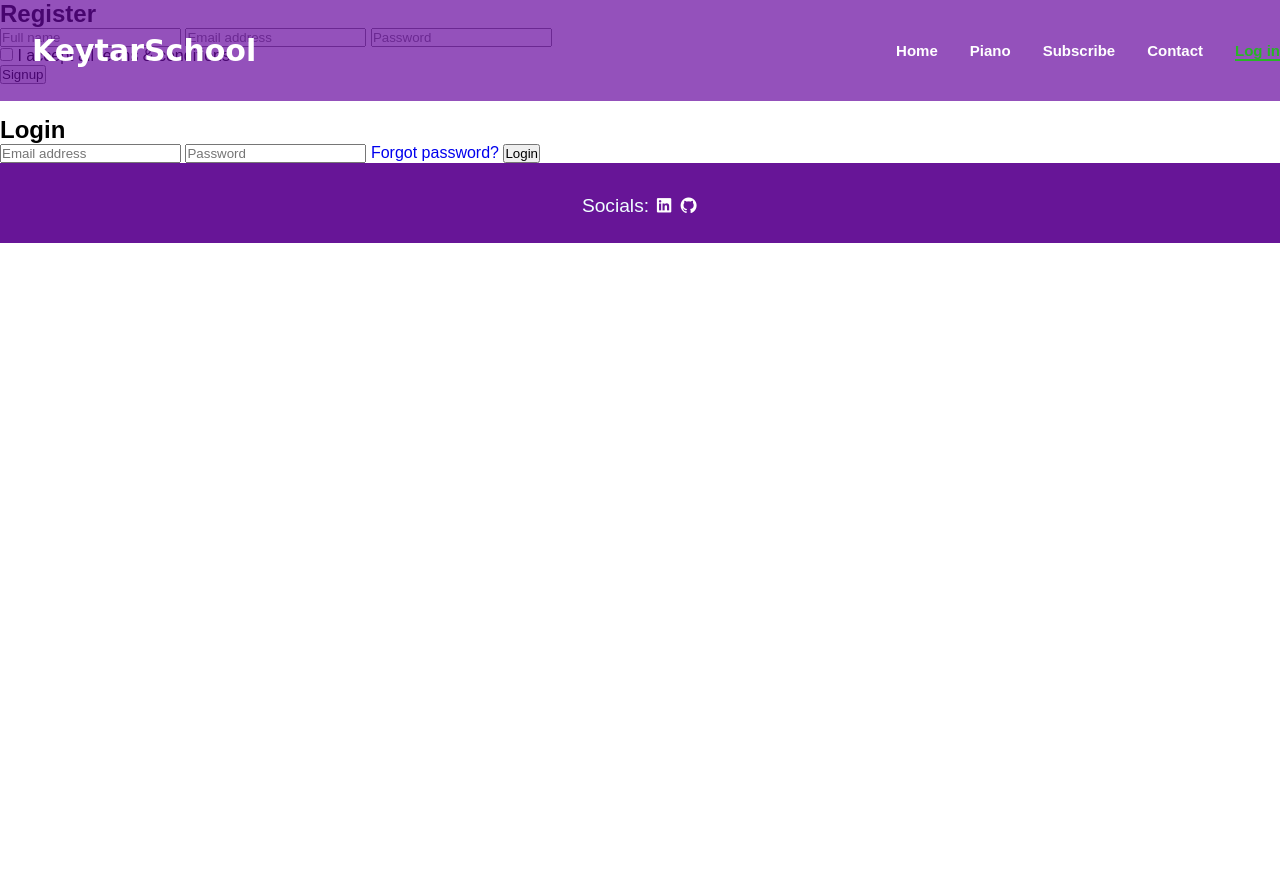
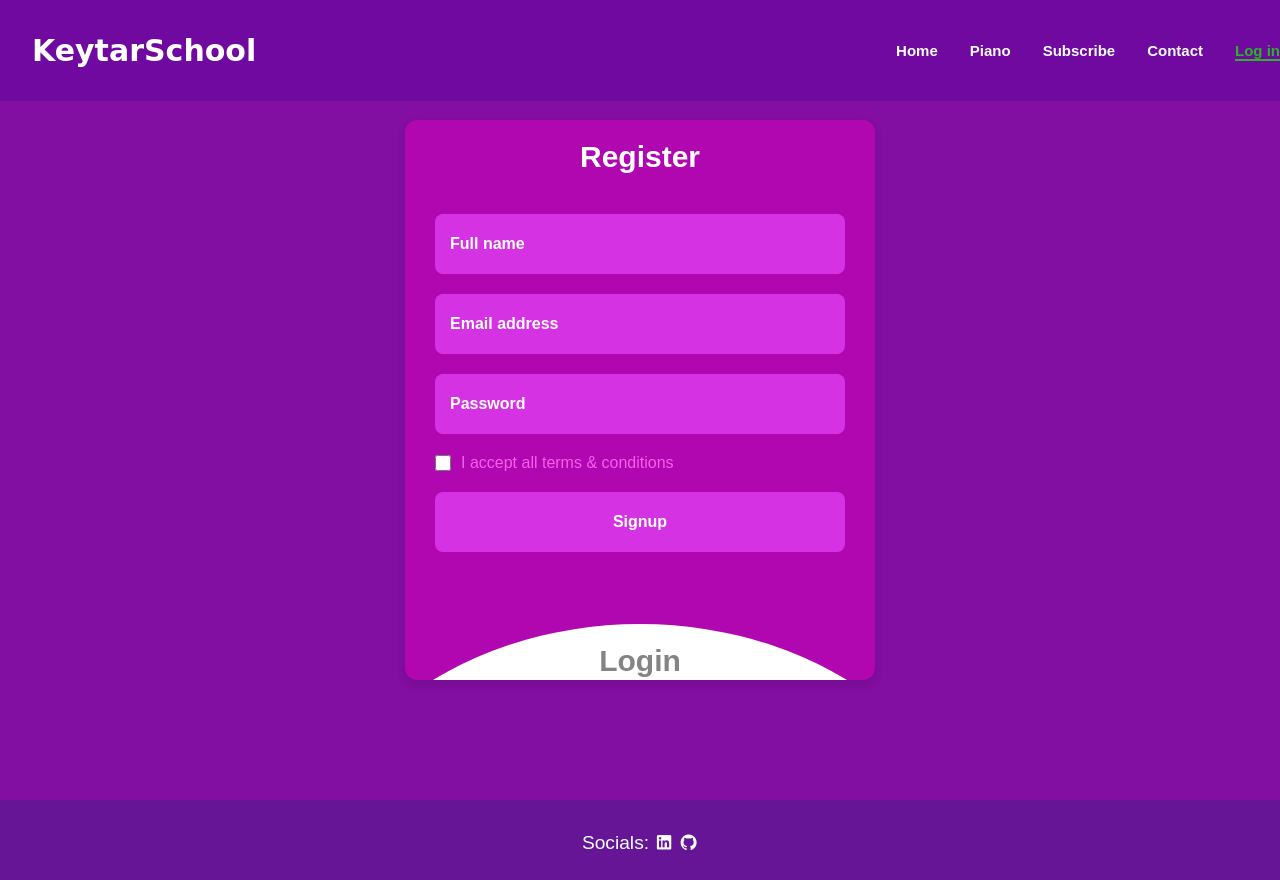
Before and after one commit to PSebastian96/pjt2-keytarschool, a plain HTML site: page login.html in a window 1280 px wide. Before the commit the page ends 800 px from the top, so only its background shows below. Drawn offline with nearby package versions, Linux system fonts and the light colour scheme; a web font is replaced by a local one.

Commit message:
login form styled

```diff
--- a/assets/stylingcss/style.css
+++ b/assets/stylingcss/style.css
@@ -736,3 +736,141 @@ cursor: pointer;
     animation: 0.3s linear;
     display: none;
 }
+
+/* ------------------ Login & Register page*/
+
+.log-reg-container {
+    min-height: 100vh;
+    display: flex;
+    align-items: center;
+    justify-content: center;
+    background: #820ea2;
+    padding: 5rem;
+  }
+  .log-reg-wrapper {
+    position: relative;
+    max-height: 560px;
+    max-width: 470px;
+    width: 100%;
+    border-radius: 12px;
+    padding: 20px 30px 120px;
+    background: #b007b0;
+    box-shadow: 0 5px 10px rgba( 0, 0, 0, 0.1);
+    overflow: hidden;
+  }
+  .form.login {
+    position: absolute;
+    left: 50%;
+    bottom: -90%;
+    transform: translateX(-50%);
+    width: calc(100% + 220px);
+    padding: 20px 140px;
+    border-radius: 50%;
+    height: 100%;
+    background: #fff;
+    transition: all 0.6s ease;
+  }
+  .log-reg-wrapper.active
+  .form.login {
+    bottom: -15%;
+    border-radius: 35%;
+    box-shadow: 0 -5px
+      10px rgba(0, 0, 0, 0.1);
+  }
+  .form h1 {
+    font-size: 30px;
+    text-align: center;
+    color: #fff;
+    font-weight: 600;
+    cursor: pointer;
+  }
+  .form.login h1 {
+    color: #333;
+    opacity: 0.6;
+  }
+  .log-reg-wrapper.active
+    .form.login h1 {
+    opacity: 1;
+  }
+  .log-reg-wrapper.active
+    .register h1 {
+    opacity: 0.6;
+  }
+  .log-reg-wrapper .log-reg-form {
+    display: flex;
+    flex-direction: column;
+    gap: 20px;
+    margin-top: 40px;
+  }
+
+  .log-reg-form input {
+    height: 60px;
+    outline: none;
+    border: none;
+    padding: 0 15px;
+    font-size: 16px;
+    font-weight: 700;
+    border-radius: 8px;
+    background: #d432e3;
+    color: rgb(84, 246, 63);
+    cursor: pointer;
+  }
+  .log-reg-form input::placeholder {
+    color: white;
+  }
+
+  #modal-register-btn {
+    color: white;
+  }
+
+  .form.login
+    input {
+    border: 1px solid #aaa;
+  }
+  .form.login
+    input:focus {
+    box-shadow: 0 1px 0 #ddd;
+  }
+  .log-reg-form .checkbox {
+    display: flex;
+    align-items: center;
+    gap: 10px;
+  }
+
+  .checkbox
+    input {
+    height: 16px;
+    width: 16px;
+    accent-color: #c12cd8;
+    cursor: pointer;
+  }
+  .log-reg-form .checkbox label {
+    cursor: pointer;
+    color: #f460ea;
+  }
+  .log-reg-form a {
+    color: #333;
+    text-decoration: none;
+  }
+  .log-reg-form a:hover {
+    text-decoration: underline;
+  }
+
+  .log-reg-form input .log-btn {
+    margin-top: 15px;
+    padding: 0;
+    font-size: 18px;
+    font-weight: 500;
+    color: white;
+  }
+
+#log-btn {
+    color: white;
+}
+
+  .form.login
+    input .log-btn {
+    background: #dc1aee;
+    color: #fff;
+    border: none;
+  }
```
